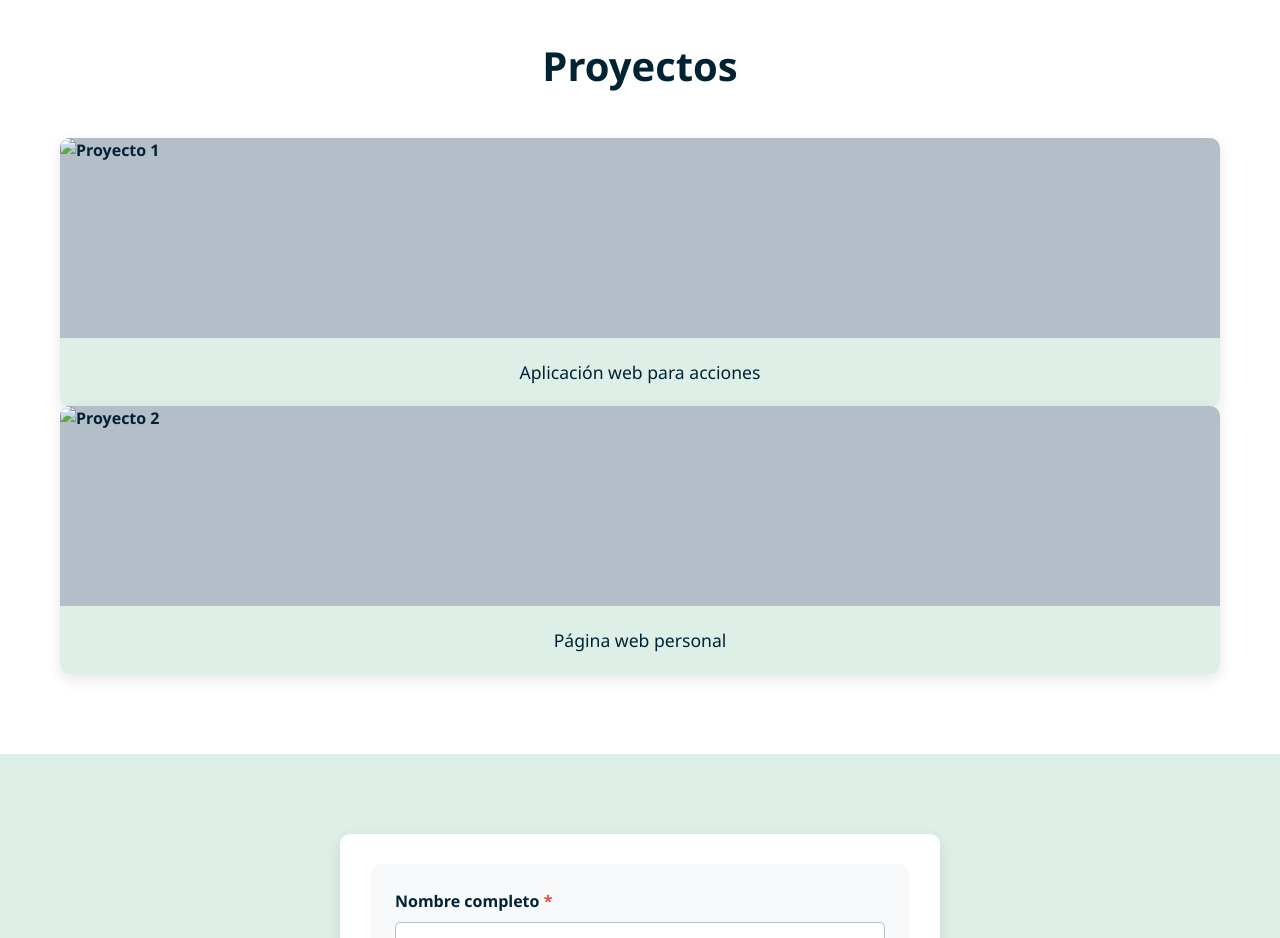
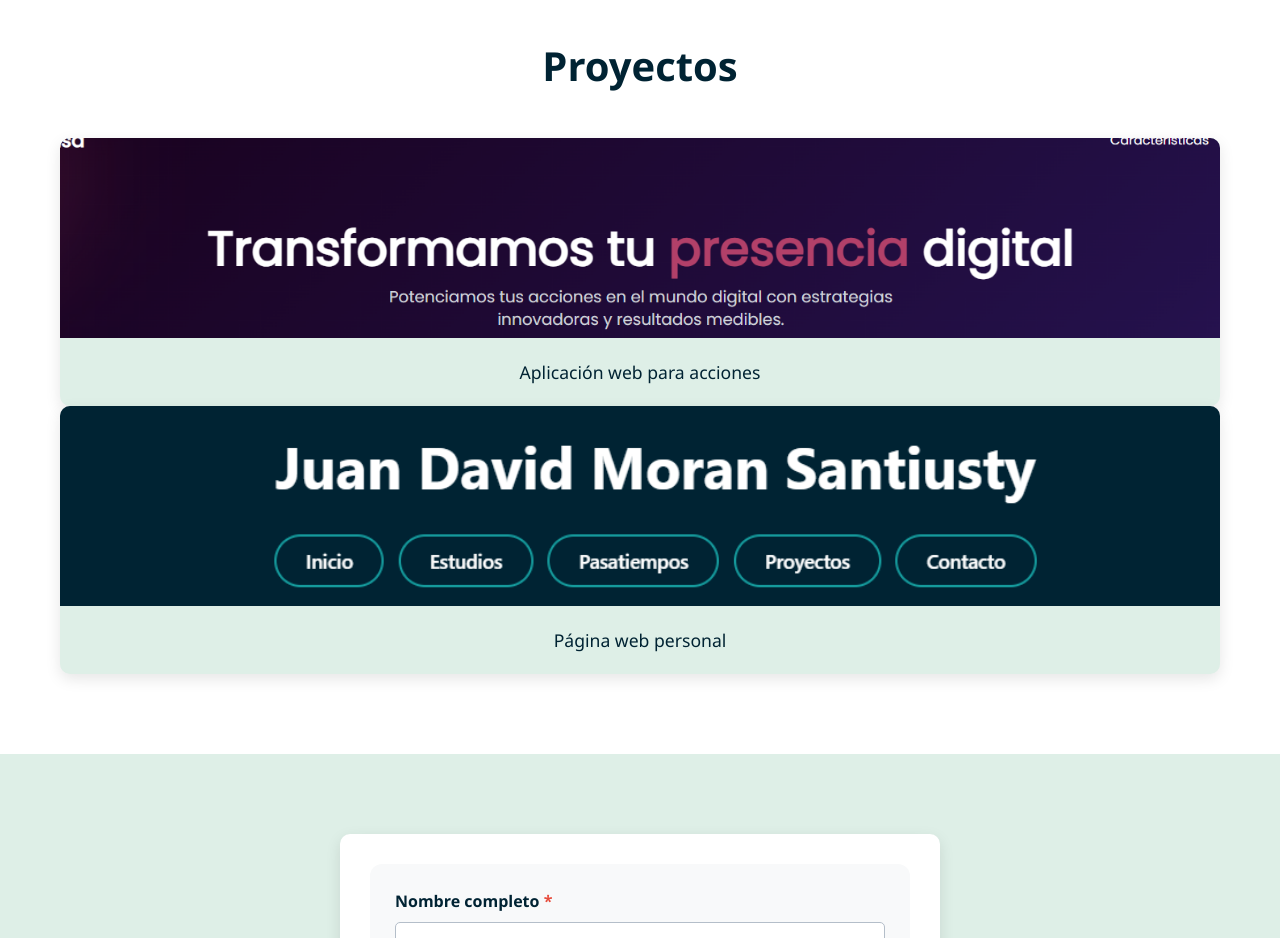
Before and after one commit to JuanSantiusty/Pagina_Personal_Juan_Karold, a plain HTML site: page sin_framework/index.HTML in a window 1280 px wide. Shown: the part 2000-2938 px from the top of the page. Drawn offline with Linux system fonts and the light colour scheme.

Commit message:
Todo listo

```diff
--- a/sin_framework/index.HTML
+++ b/sin_framework/index.HTML
@@ -71,11 +71,11 @@
     <div class="contenedor" id="proyectos">
         <h2>Proyectos</h2>
         <div class="proyecto_item">
-            <img src="" alt="Proyecto 1">
+            <img src="assets/images/acciones.png" alt="Proyecto 1" class="proyecto_item_img">
             <p class="descripcion_proyecto">Aplicación web para acciones</p>
         </div>
         <div class="proyecto_item">
-            <img src="" alt="Proyecto 2">
+            <img src="assets/images/pagina.png" alt="Proyecto 2" class="proyecto_item_img">
             <p class="descripcion_proyecto">Página web personal</p>
         </div>
     </div>
```
Also changed, not shown: sin_framework/assets/images/acciones.png (added), sin_framework/assets/images/pagina.png (added).
